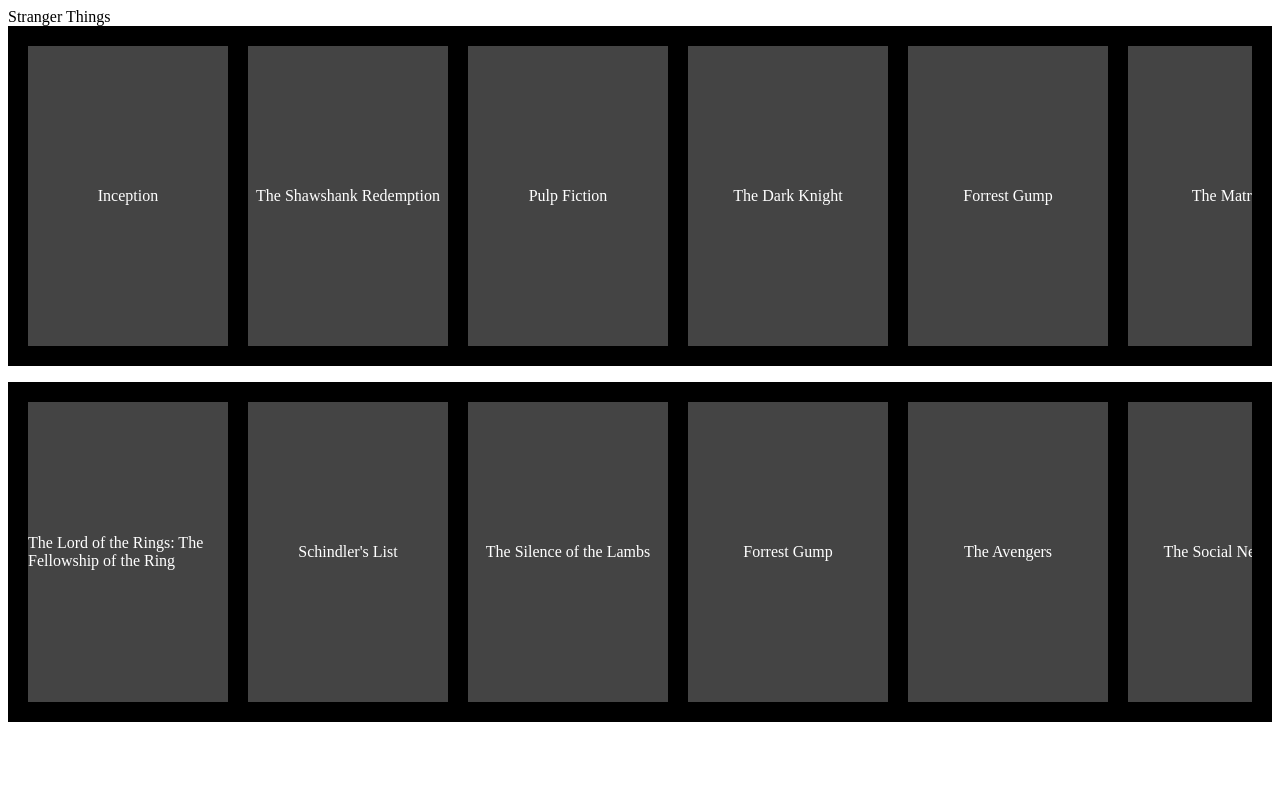
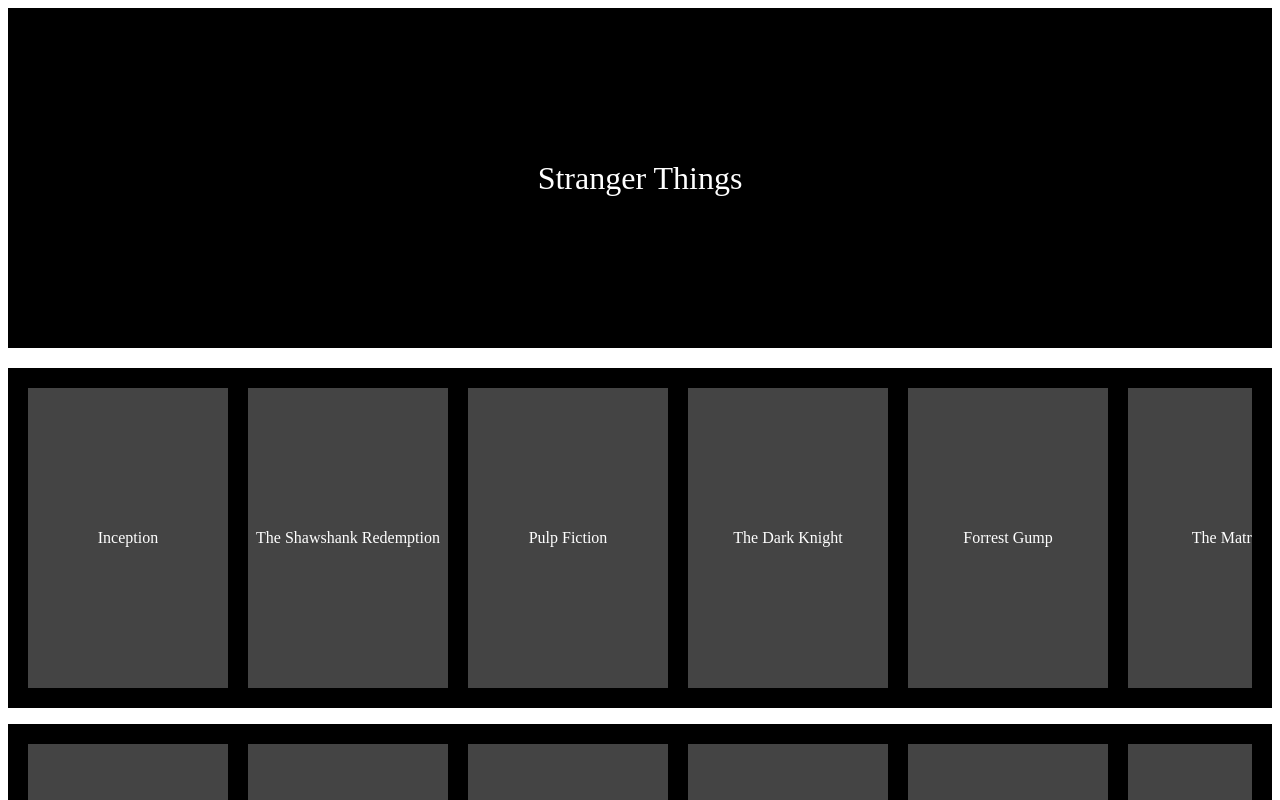
Before and after one commit to razabinashraf/netflix, an Angular app: page / in a window 1280 px wide. Shown: the top 800 px of the page. Built offline with nearby package versions, Linux system fonts and the light colour scheme.

Commit message:
Update movie-container.component.scss

```diff
--- a/src/app/home-container/movie-container/movie-container.component.scss
+++ b/src/app/home-container/movie-container/movie-container.component.scss
@@ -0,0 +1,15 @@
+.movie-container {
+    background-color: #000;
+    color: #fff;
+    padding: 20px;
+    display: flex;
+    justify-content: center;
+    align-items: center;
+    height: 300px;
+    margin-bottom: 20px;
+
+    .title {
+        font-size: 2em;
+        text-align: center;
+    }
+}
```
